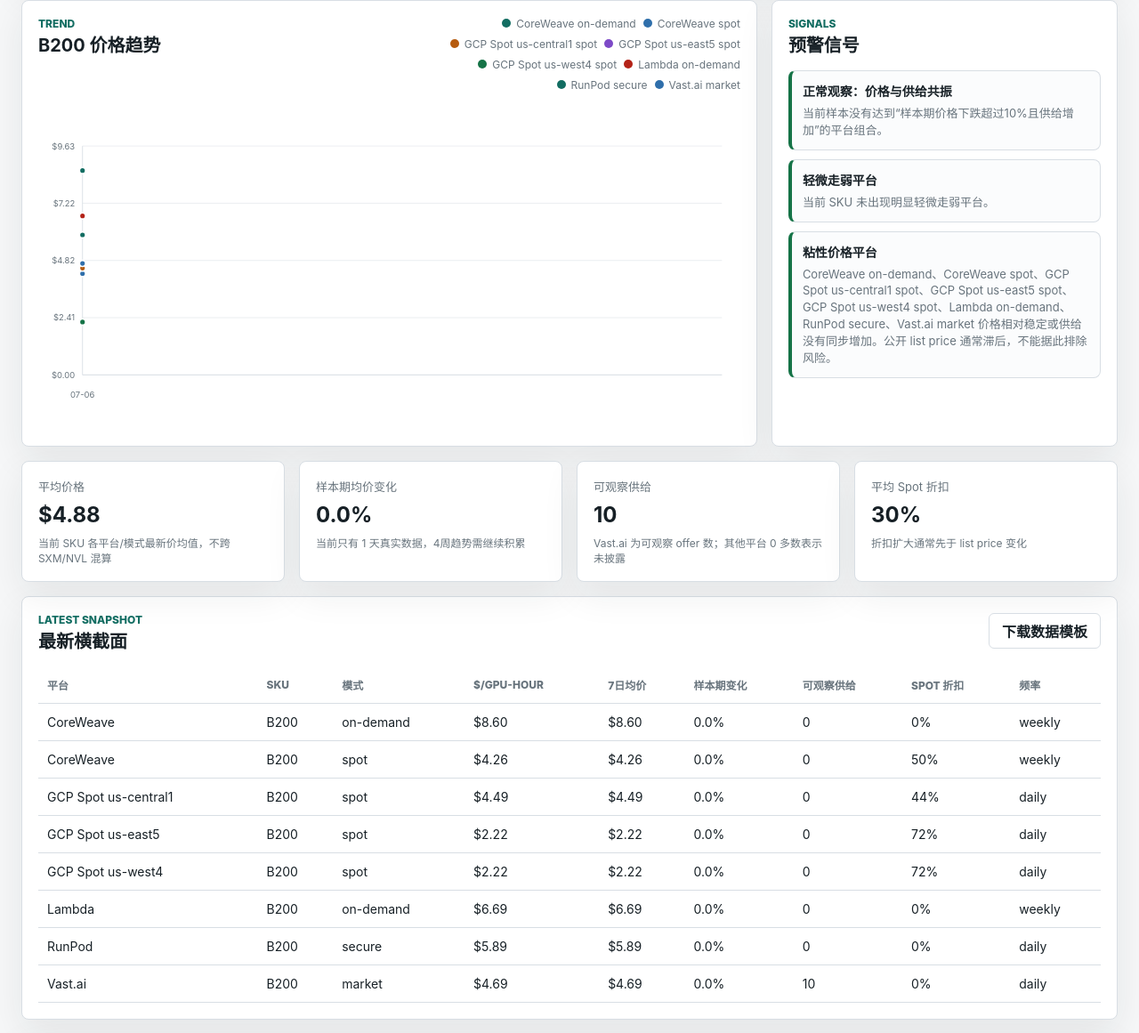
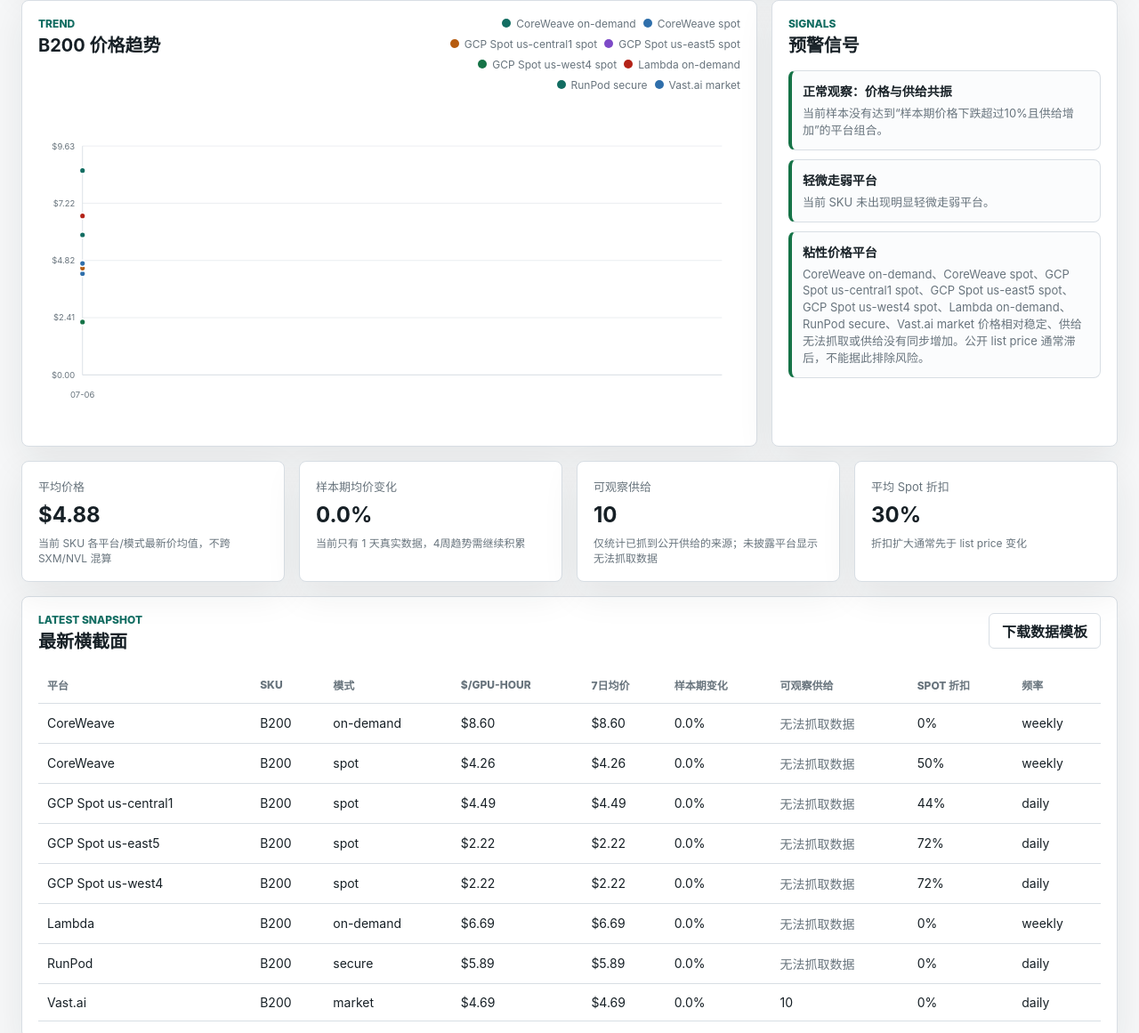
Before and after one commit to Githmetafish/compute-pricing-dashboard, a website: page index.html in a window 1280 px wide. Shown: the part 486-1647 px from the top of the page at 89% size. Drawn offline with Linux system fonts and the light colour scheme.

Commit message:
Show unavailable supply data explicitly

```diff
--- a/app.js
+++ b/app.js
@@ -218,18 +218,27 @@
   return ((latest[key] - first[key]) / first[key]) * 100;
 }
 
+function isSupplyObservable(row) {
+  return row.platform === "Vast.ai" || row.supply > 0;
+}
+
+function formatSupply(row) {
+  return isSupplyObservable(row) ? Math.round(row.supply).toLocaleString("en-US") : "无法抓取数据";
+}
+
 function renderCards() {
   const latest = latestBySeries();
   const pairs = latest.map((r) => firstLatestPair(r));
   const avgPrice = latest.reduce((sum, r) => sum + r.price, 0) / Math.max(latest.length, 1);
   const avgChange = pairs.reduce((sum, p) => sum + changePct(p.first, p.latest), 0) / Math.max(pairs.length, 1);
-  const totalSupply = latest.reduce((sum, r) => sum + r.supply, 0);
+  const observableSupply = latest.filter(isSupplyObservable);
+  const totalSupply = observableSupply.reduce((sum, r) => sum + r.supply, 0);
   const avgDiscount = latest.reduce((sum, r) => sum + r.discount, 0) / Math.max(latest.length, 1);
 
   const cards = [
     ["平均价格", fmtUsd(avgPrice), "当前 SKU 各平台/模式最新价均值，不跨 SXM/NVL 混算"],
     [trendLabel(), fmtChange(avgChange), trendNote()],
-    ["可观察供给", Math.round(totalSupply).toLocaleString("en-US"), "Vast.ai 为可观察 offer 数；其他平台 0 多数表示未披露"],
+    ["可观察供给", observableSupply.length ? Math.round(totalSupply).toLocaleString("en-US") : "无法抓取数据", "仅统计已抓到公开供给的来源；未披露平台显示无法抓取数据"],
     ["平均 Spot 折扣", fmtPct(avgDiscount), "折扣扩大通常先于 list price 变化"],
   ];
 
@@ -247,7 +256,7 @@
     const latest = latestBySeries(sku);
     const weak = latest.filter((row) => {
       const pair = firstLatestPair(row);
-      return changePct(pair.first, pair.latest) <= -10 && changePct(pair.first, pair.latest, "supply") >= 10;
+      return isSupplyObservable(row) && changePct(pair.first, pair.latest) <= -10 && changePct(pair.first, pair.latest, "supply") >= 10;
     });
     weakSeriesCount += weak.length;
     if (weak.length >= 2) weakSkuCount += 1;
@@ -265,13 +274,13 @@
     return {
       ...r,
       priceChange: changePct(pair.first, pair.latest),
-      supplyChange: changePct(pair.first, pair.latest, "supply"),
+      supplyChange: isSupplyObservable(r) ? changePct(pair.first, pair.latest, "supply") : null,
     };
   });
 
-  const weak = pairRows.filter((r) => r.priceChange <= -10 && r.supplyChange >= 10);
-  const mild = pairRows.filter((r) => r.priceChange < 0 && r.supplyChange > 0 && r.priceChange > -10);
-  const stable = pairRows.filter((r) => r.priceChange >= 0 || r.supplyChange <= 0);
+  const weak = pairRows.filter((r) => r.priceChange <= -10 && r.supplyChange !== null && r.supplyChange >= 10);
+  const mild = pairRows.filter((r) => r.priceChange < 0 && r.supplyChange !== null && r.supplyChange > 0 && r.priceChange > -10);
+  const stable = pairRows.filter((r) => r.priceChange >= 0 || r.supplyChange === null || r.supplyChange <= 0);
   const level = assessAlertLevel();
 
   const items = [
@@ -292,7 +301,7 @@
     {
       title: "粘性价格平台",
       body: stable.length
-        ? `${stable.map(seriesLabel).join("、")} 价格相对稳定或供给没有同步增加。公开 list price 通常滞后，不能据此排除风险。`
+        ? `${stable.map(seriesLabel).join("、")} 价格相对稳定、供给无法抓取或供给没有同步增加。公开 list price 通常滞后，不能据此排除风险。`
         : "所有平台都出现下跌与供给增加，需要提高风险权重。",
       cls: stable.length ? "" : "danger",
     },
@@ -311,7 +320,7 @@
   };
   els.chartTitle.textContent = `${state.sku} ${metricLabels[state.metric]}`;
 
-  const data = selectedRecords();
+  const data = state.metric === "supply" ? selectedRecords().filter(isSupplyObservable) : selectedRecords();
   const seriesRows = uniqueLatestRows(data).sort((a, b) => a.platform.localeCompare(b.platform) || a.mode.localeCompare(b.mode));
   els.chartLegend.innerHTML = seriesRows
     .map((row, index) => `<span><i style="background:${colors[index % colors.length]}"></i>${seriesLabel(row)}</span>`)
@@ -320,6 +329,13 @@
   const width = 920;
   const height = 360;
   const margin = { top: 18, right: 24, bottom: 42, left: 58 };
+
+  if (!data.length) {
+    els.chart.setAttribute("viewBox", `0 0 ${width} ${height}`);
+    els.chart.innerHTML = `<text class="empty-state" x="${width / 2}" y="${height / 2}" text-anchor="middle">无法抓取供给数据</text>`;
+    return;
+  }
+
   const innerW = width - margin.left - margin.right;
   const innerH = height - margin.top - margin.bottom;
   const dates = unique(data.map((r) => r.date)).sort();
@@ -398,7 +414,7 @@
         <td>${fmtUsd(r.price)}</td>
         <td>${fmtUsd(r.avg7d)}</td>
         <td class="${cls}">${fmtChange(r.priceChange)}</td>
-        <td>${Math.round(r.supply).toLocaleString("en-US")}</td>
+        <td class="${isSupplyObservable(r) ? "" : "muted-cell"}">${formatSupply(r)}</td>
         <td>${fmtPct(r.discount)}</td>
         <td>${r.frequency}</td>
       </tr>`;
--- a/index.html
+++ b/index.html
@@ -67,7 +67,7 @@
 
       <section class="supply-context" aria-label="供给口径">
         <strong>供给口径</strong>
-        <span>Vast.ai 为可观察 offer 数；其他平台显示 0 表示未抓到公开实时库存，不代表没有可租 GPU。</span>
+        <span>Vast.ai 为可观察 offer 数；其他平台显示“无法抓取数据”表示未抓到公开实时库存，不代表没有可租 GPU。</span>
       </section>
 
       <section class="dashboard-grid">
--- a/styles.css
+++ b/styles.css
@@ -436,6 +436,16 @@
   font-weight: 780;
 }
 
+.muted-cell {
+  color: var(--muted);
+}
+
+.empty-state {
+  fill: var(--muted);
+  font-size: 15px;
+  font-weight: 680;
+}
+
 pre {
   margin: 14px 0 0;
   overflow: auto;
```
Also changed, not shown: README.md, data/README.md.
